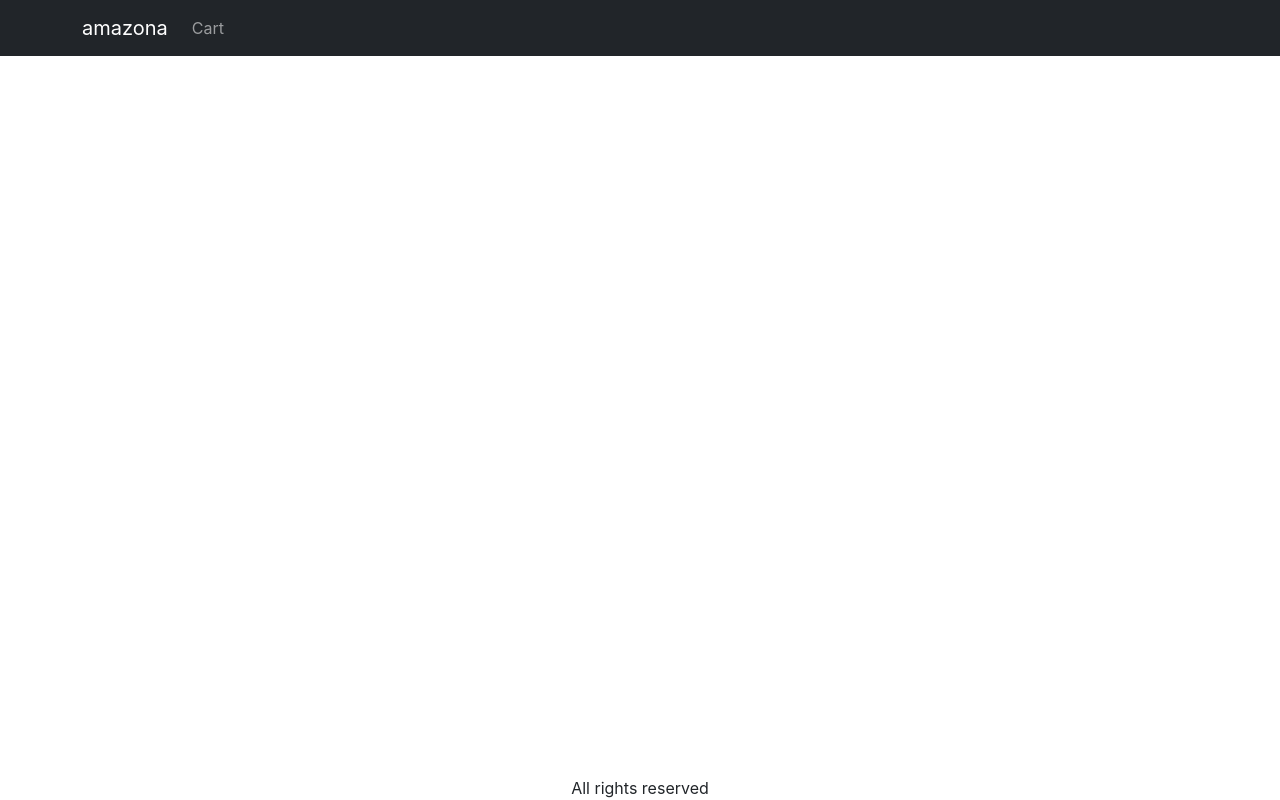
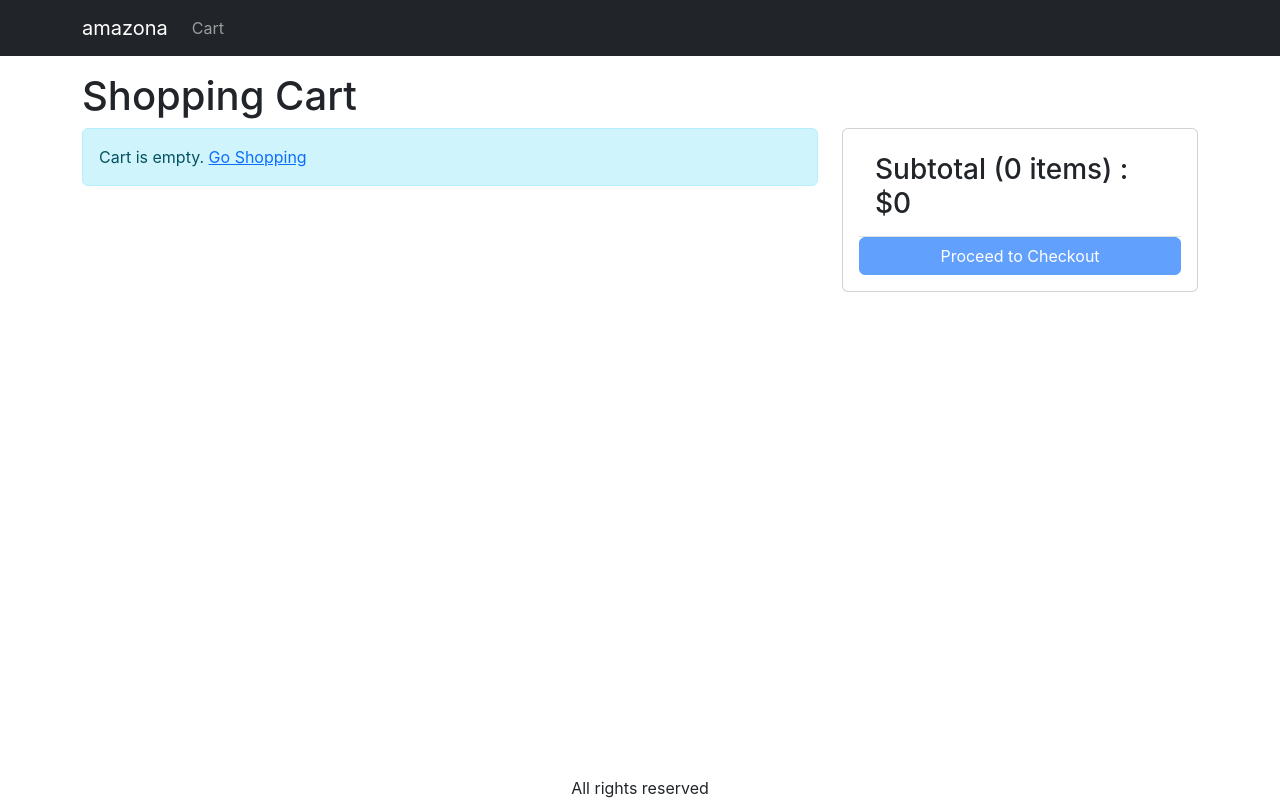
Before and after one commit to d22125415/amazona, a React (Create React App) app in the folder amazona/frontend/: page /cart in a window 1280 px wide. Built offline with nearby package versions, Linux system fonts and the light colour scheme.

Commit message:
added CartScreen

```diff
--- a/amazona/frontend/src/App.js
+++ b/amazona/frontend/src/App.js
@@ -10,6 +10,7 @@
 import { useContext } from 'react';
 import { Store } from './Store';
 import { Link } from 'react-router-dom';
+import CartScreen from './screens/CartScreen';
 
 function App() {
   const { state } = useContext(Store);
@@ -28,7 +29,9 @@
                 <Link to="/cart" className="nav-link">
                   Cart
                   {cart.cartItems.length > 0 && (
-                    <Badge>{cart.cartItems.length}</Badge>
+                    <Badge>
+                      {cart.cartItems.reduce((a, c) => a + c.quantity, 0)}
+                    </Badge>
                   )}
                 </Link>
               </Nav>
@@ -39,6 +42,7 @@
           <Container className="mt-3">
             <Routes>
               <Route path="/product/:slug" element={<ProductScreen />} />
+              <Route path="/cart" element={<CartScreen />} />
               <Route path="/" element={<HomeScreen />} />
             </Routes>
           </Container>
--- a/amazona/frontend/src/Store.js
+++ b/amazona/frontend/src/Store.js
@@ -12,13 +12,17 @@
   switch (action.type) {
     case 'CART_ADD_ITEM':
       //add to cart
-      return {
-        ...state,
-        cart: {
-          ...state.cart,
-          cartItems: [...state.cart.cartItems, action.payload],
-        },
-      };
+      const newItem = action.payload;
+      const existItem = state.cart.cartItems.find(
+        (item) => item._id === newItem._id
+      );
+      const cartItems = existItem
+        ? state.cart.cartItems.map((item) =>
+            item._id === existItem._id ? newItem : item
+          )
+        : [...state.cart.cartItems, newItem];
+      return { ...state, cart: { ...state.cart, cartItems } };
+
     default:
       return state;
   }
--- a/amazona/frontend/src/index.css
+++ b/amazona/frontend/src/index.css
@@ -42,3 +42,7 @@
 .img-large {
   max-width: 100%;
 }
+
+.img-thumbnail {
+  height: 80px;
+}
--- /dev/null
+++ b/amazona/frontend/src/screens/CartScreen.js
@@ -0,0 +1,93 @@
+import React, { useContext } from 'react';
+import { Store } from '../Store.js';
+import { Helmet } from 'react-helmet-async';
+import Row from 'react-bootstrap/Row';
+import Col from 'react-bootstrap/Col';
+import ListGroup from 'react-bootstrap/ListGroup';
+import Button from 'react-bootstrap/Button';
+import Card from 'react-bootstrap/Card';
+import MessageBox from '../components/MessageBox';
+import { Link } from 'react-router-dom';
+
+export default function CartScreen() {
+  const { state, dispatch: ctxDispatch } = useContext(Store);
+  const {
+    cart: { cartItems },
+  } = state;
+
+  return (
+    <div>
+      <Helmet>
+        <title>Shopping Cart</title>
+      </Helmet>
+      <h1>Shopping Cart</h1>
+      <Row>
+        <Col md={8}>
+          {cartItems.length === 0 ? (
+            <MessageBox>
+              Cart is empty. <Link to="/">Go Shopping</Link>
+            </MessageBox>
+          ) : (
+            <ListGroup>
+              {cartItems.map((item) => (
+                <ListGroup.Item key={item._id}>
+                  <Row className="aling-items-center">
+                    <Col md={4}>
+                      <img
+                        src={item.image}
+                        alt={item.name}
+                        className="img-fluid rounded img-thumbnail"
+                      ></img>
+                      <Link to={`/product/${item.slug}`}>{item.name}</Link>
+                    </Col>
+                    <Col md={3}>
+                      <Button variant="light" disabled={item.quantity === 1}>
+                        <i className="fas fa-minus-circle"></i>
+                      </Button>
+                      <span>{item.quantity}</span>
+                      <Button variant="light" disable={item.quantity === 1}>
+                        <i className="fas fa-plus-circle"></i>
+                      </Button>
+                    </Col>
+                    <Col md={3}>${item.price}</Col>
+                    <Col md={2}>
+                      <Button variant="light">
+                        <i className="fas fa-trash"></i>
+                      </Button>
+                    </Col>
+                  </Row>
+                </ListGroup.Item>
+              ))}
+            </ListGroup>
+          )}
+        </Col>
+        <Col md={4}>
+          <Card>
+            <Card.Body>
+              <ListGroup variant="flush">
+                <ListGroup.Item>
+                  <h3>
+                    Subtotal ({cartItems.reduce((a, c) => a + c.quantity, 0)}{' '}
+                    items) : $
+                    {cartItems.reduce((a, c) => a + c.quantity * c.price, 0)}
+                  </h3>
+                </ListGroup.Item>
+                <ListGroup>
+                  <div className="d-grid">
+                    <Button
+                      type="button"
+                      variant="primary"
+                      disabled={cartItems.length === 0}
+                    >
+                      Proceed to Checkout
+                    </Button>
+                  </div>
+                </ListGroup>
+              </ListGroup>
+            </Card.Body>
+          </Card>
+        </Col>
+      </Row>
+    </div>
+  );
+}
--- a/amazona/frontend/src/screens/ProductScreen.js
+++ b/amazona/frontend/src/screens/ProductScreen.js
@@ -1,5 +1,5 @@
 import React, { useContext, useEffect, useReducer } from 'react';
-import { useParams } from 'react-router-dom';
+import { useNavigate, useParams } from 'react-router-dom';
 import axios from 'axios';
 import Row from 'react-bootstrap/Row';
 import Col from 'react-bootstrap/Col';
@@ -28,6 +28,7 @@
 };
 
 function ProductScreen() {
+  const navigate = useNavigate();
   const params = useParams();
   const { slug } = params;
 
@@ -51,12 +52,20 @@
   }, [slug]);
 
   const { state, dispatch: ctxDispatch } = useContext(Store);
-
-  const addToCardHandler = () => {
+  const { cart } = state;
+  const addToCardHandler = async () => {
+    const existItem = cart.cartItems.find((x) => x._id === product._id);
+    const quantity = existItem ? existItem.quantity + 1 : 1;
+    const { data } = await axios.get(`/api/products/${product._id}`);
+    if (data.countInStock < quantity) {
+      window.alert('Sorry. Product is out of stock');
+      return;
+    }
     ctxDispatch({
       type: 'CART_ADD_ITEM',
-      payload: { ...product, quantitiy: 1 },
+      payload: { ...product, quantity },
     });
+    navigate('/cart');
   };
 
   return loading ? (
```
Also changed, not shown: 2 other files (tests, documents, lock files or other folders).
